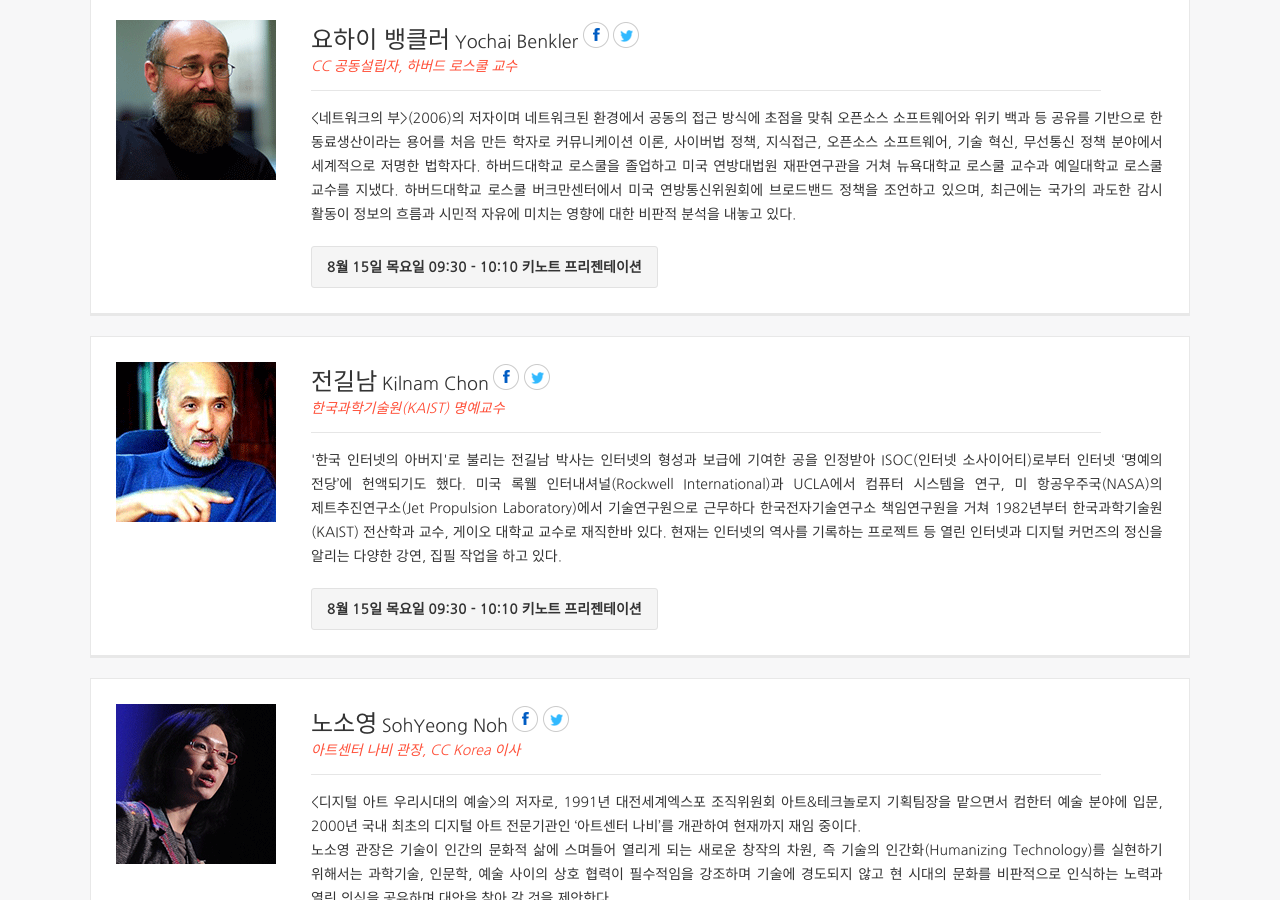
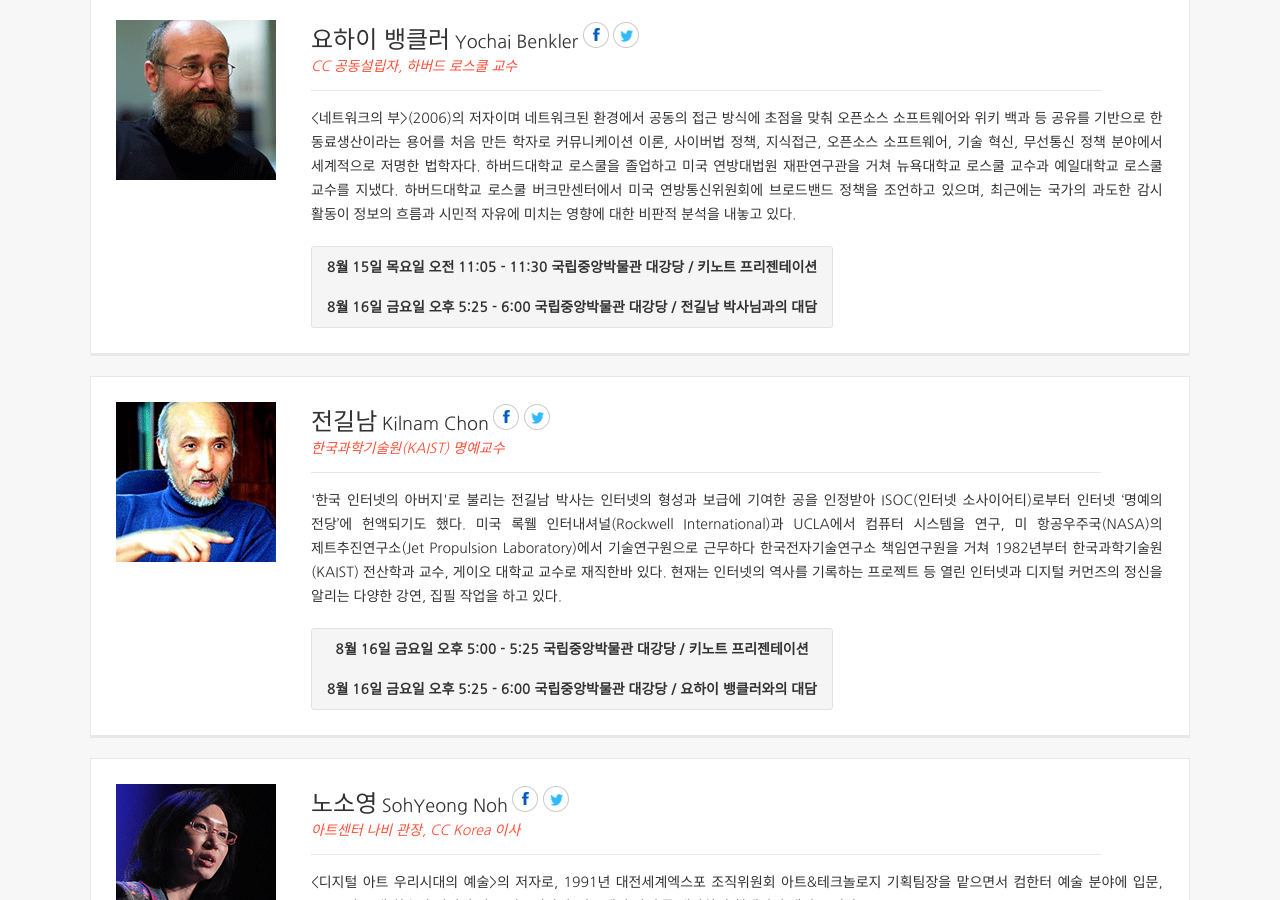
Before and after one commit to creativecommonskorea/2015-global-summit, a Jekyll site: the page built from speakers.html, in a window 1280 px wide and 900 px high, scrolled down 295 px. Built offline with Jekyll 4.4.1, drawn with Linux system fonts in a browser that asks for light colours; nearby versions of some CDN libraries; some of the changed text lies outside the part shown.

Commit message:
no message

```diff
--- a/_data/day14_programs.yml
+++ b/_data/day14_programs.yml
@@ -1,12 +1,12 @@
 ---
-- time: "10:00 ~15:00"
+- time: "14:00 ~16:00"
   sessions:
-    - title: "대륙별 미팅"
+    - title: "대륙별 미팅, 미니 컨퍼런스"
 
-- time: "16:00 ~19:00"
+- time: "16:00 ~19:30"
   sessions:
     - title: "휴식"
 
-- time: "19:00 ~22:00"
+- time: "19:30 ~21:30"
   sessions:
     - title: "Welcome Party"
--- a/_data/mainspeakers.yml
+++ b/_data/mainspeakers.yml
@@ -14,7 +14,9 @@
     처음 만든 학자로 커뮤니케이션 이론, 사이버법 정책, 지식접근, 오픈소스 소프트웨어, 기술 혁신, 무선통신 정책 분야에서 세계적으로 저명한 법학자다. 하버드대학교 로스쿨을 졸업하고
     미국 연방대법원 재판연구관을 거쳐 뉴욕대학교 로스쿨 교수과 예일대학교 로스쿨 교수를 지냈다. 하버드대학교 로스쿨 버크만센터에서 미국 연방통신위원회에 브로드밴드 정책을 조언하고
     있으며, 최근에는 국가의 과도한 감시 활동이 정보의 흐름과 시민적 자유에 미치는 영향에 대한 비판적 분석을 내놓고 있다.
-  programs: "8월 15일 목요일 09:30 - 10:10 키노트 프리젠테이션"
+  programs: >
+    8월 15일 목요일 오전 11:05 - 11:30 국립중앙박물관 대강당 / 키노트 프리젠테이션 <br/>
+    8월 16일 금요일 오후 5:25 - 6:00 국립중앙박물관 대강당 / 전길남 박사님과의 대담
 
 - id: "kilnam_chon"
   image: "images/speaker/sp_02_Kilnam_Chon.png"
@@ -31,7 +33,9 @@
     인터내셔널(Rockwell International)과 UCLA에서 컴퓨터 시스템을 연구, 미 항공우주국(NASA)의 제트추진연구소(Jet Propulsion
     Laboratory)에서 기술연구원으로 근무하다 한국전자기술연구소 책임연구원을 거쳐 1982년부터 한국과학기술원(KAIST) 전산학과 교수, 게이오 대학교 교수로 재직한바 있다.
     현재는 인터넷의 역사를 기록하는 프로젝트 등 열린 인터넷과 디지털 커먼즈의 정신을 알리는 다양한 강연, 집필 작업을 하고 있다.
-  programs: "8월 15일 목요일 09:30 - 10:10 키노트 프리젠테이션"
+  programs: >
+    8월 16일 금요일 오후 5:00 - 5:25 국립중앙박물관 대강당 / 키노트 프리젠테이션 <br/>
+    8월 16일 금요일 오후 5:25 - 6:00 국립중앙박물관 대강당 / 요하이 뱅클러와의 대담
 
 - id: "soh_yeong_noh"
   image: "images/speaker/sp_03_Soh_Yeong_Noh.png"
@@ -97,4 +101,6 @@
     라이언 머클리는 캐나다의 공공 정책, 열린 정부, 디지털 통신 분야 선두 주자이다. 그는 자신이 오픈데이터 프로젝트를 시작하기도 했던 토론토에서 2010년 밴쿠버 동계 올림픽의
     기업 커뮤니케이션을 담당하는 수석고문이기도 했으며 최근 밴쿠버의 기업 및 SaaS(Software as a Service) 시장조사를 수행하는 Vision Critical의
     공공정책 수석 부대표로 활동하고 있다. 주요 관심사로는 사회 운동, 디지털 미디어, 열린정부 및 열린데이터 등이 있다.
-  programs: "8월 15일 목요일 09:30 - 10:10 키노트 프리젠테이션"
+  programs: >
+    8월 16일 금요일 10:20 - 11:00 국립중앙박물관 대강당 / 키노트 프리젠테이션<br/>
+    8월 16일 금요일 10:50 -12:20 국립중앙박물관 세미나실 / OER 세션
--- a/_includes/day15_detail.html
+++ b/_includes/day15_detail.html
@@ -1,6 +1,6 @@
 <div class="day_detail" id="day15_detail">
     <div class="day_concept end_bar" id="day15_concept">
-        <div class="date">10.15 (THU)</div>
+        <div class="date">10.15 (목)</div>
         <div class="concept_title">Celebration of Sharing: 우공이산(愚公移山)</div>
         <div class="concept_description">
             공유, 개방의 의미와 가치를 토대로 이루어낸 크고 작은 변화들을 나누는 자리입니다.
--- a/_includes/header.html
+++ b/_includes/header.html
@@ -147,9 +147,8 @@
             </div>
             <div class="main_sub_menu" id="submenu_2">
                 <div class="arrow_area"><img src="/images/base/arrow_up.png" alt="^"/></div>
-                <a href="/programs.html">전체 프로그램</a>
+                <a href="/programs_mobile.html">전체 프로그램</a>
                 <a href="/speakers.html">연사소개</a>
-                <!--<a href="exhibitions.html">전시</a>-->
                 <a href="/coming_soon.html">전시</a>
                 <a href="/keywords.html">키워드</a>
             </div>
```
Also changed, not shown: _includes/day14_detail.html (+5 -5 lines), _posts/2015-09-06-CC-Global-Summit-2015의-홈페이지-드디어-오픈했습니다!.markdown (line endings or trailing spaces).
